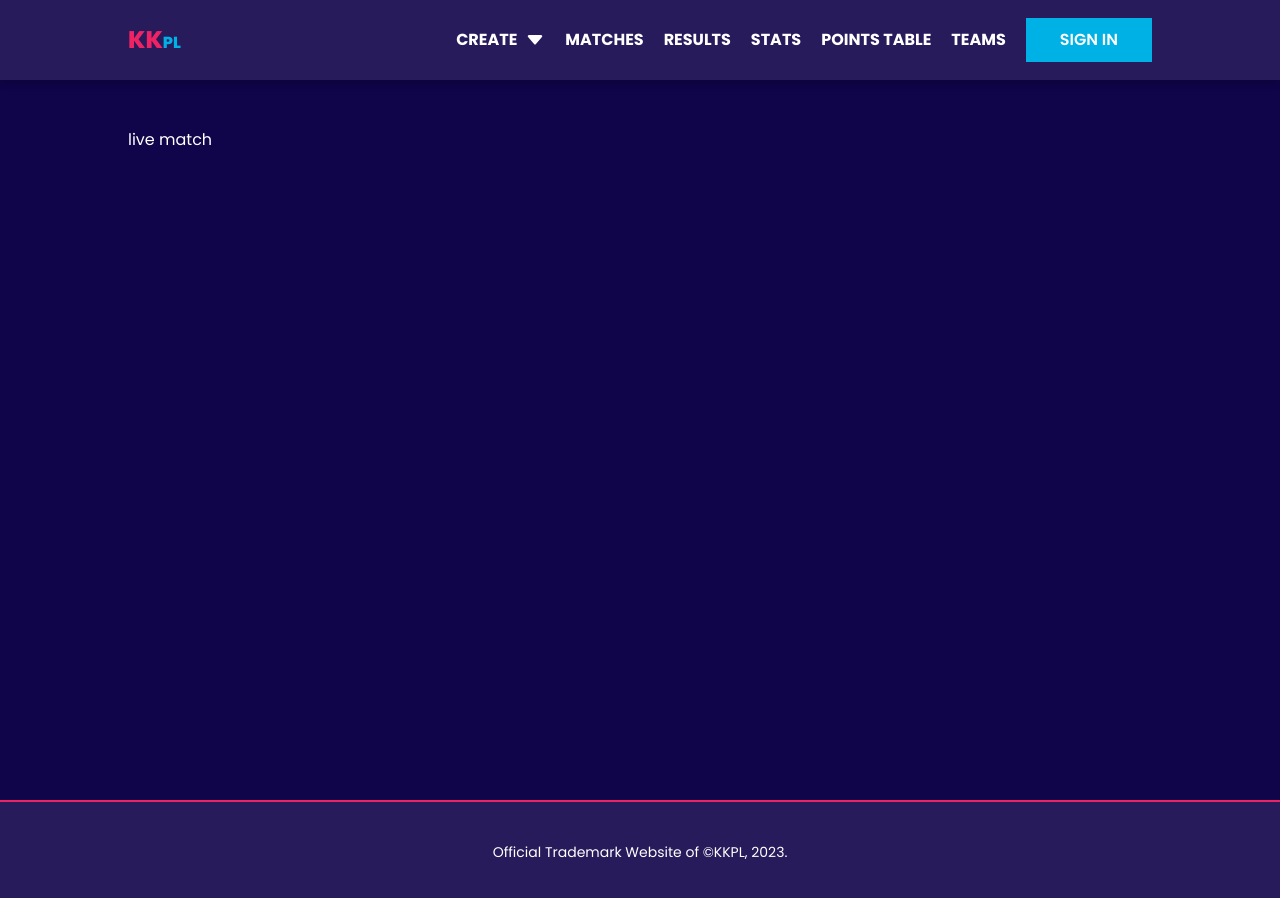
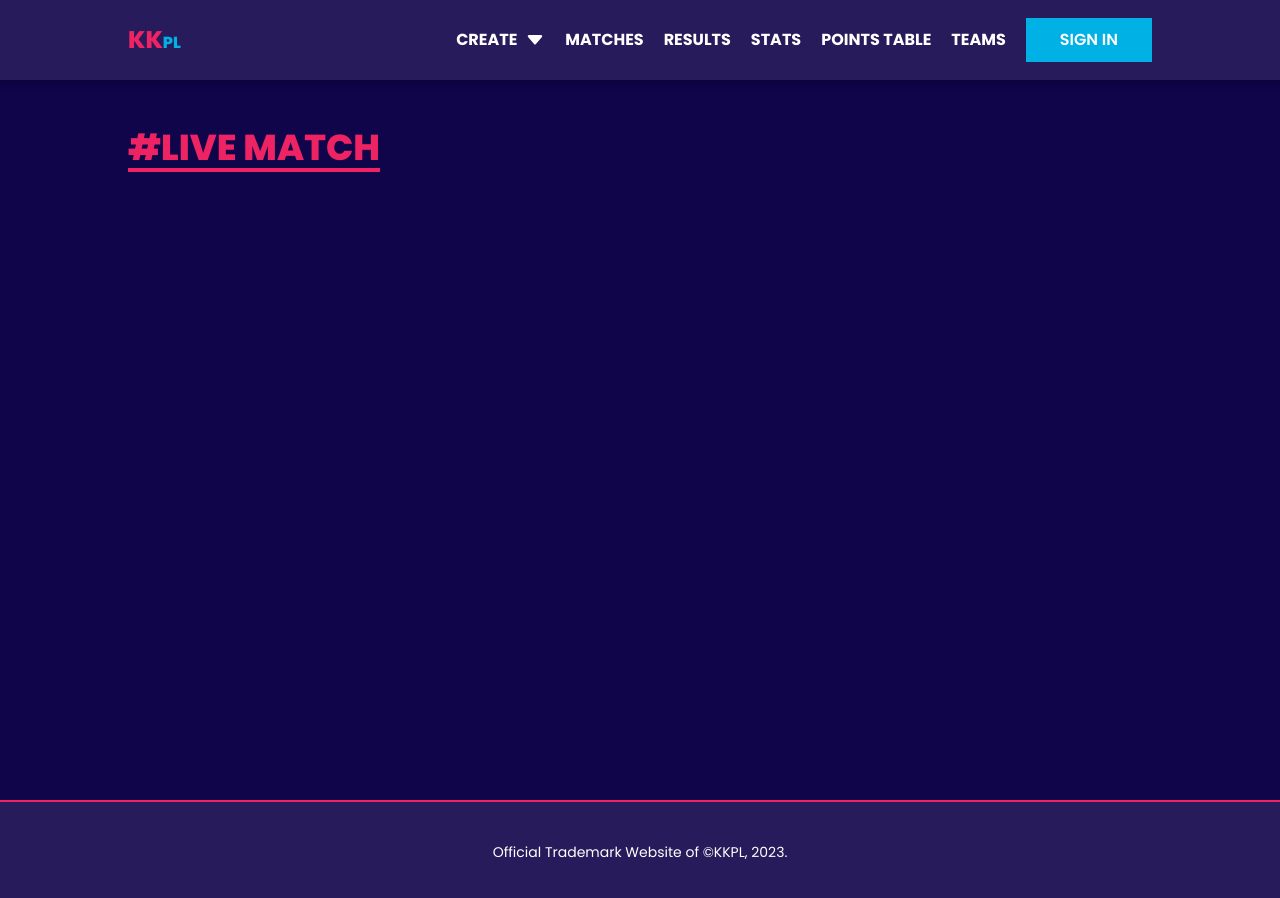
Before and after one commit to mjaumi/NEXT-KKPL-fantasy-premier-league, a Next.js app: page /live-match in a window 1280 px wide. Shown: the top 898 px of the page. Built offline with nearby package versions, Linux system fonts and the light colour scheme.

Commit message:
section title added to live match page

```diff
--- a/src/app/live-match/page.tsx
+++ b/src/app/live-match/page.tsx
@@ -1,3 +1,4 @@
+import SectionTitle from '@/components/shared/SectionTitle';
 import { Metadata } from 'next';
 
 // defining live match page metadata here
@@ -10,7 +11,7 @@ export default function LiveMatchPage() {
   // rendering the live match page here
   return (
     <section className='w-[90%] lg:w-4/5 max-w-[1500px] mx-auto'>
-      <p>live match</p>
+      <SectionTitle title='live match' />
     </section>
   );
 }
```
